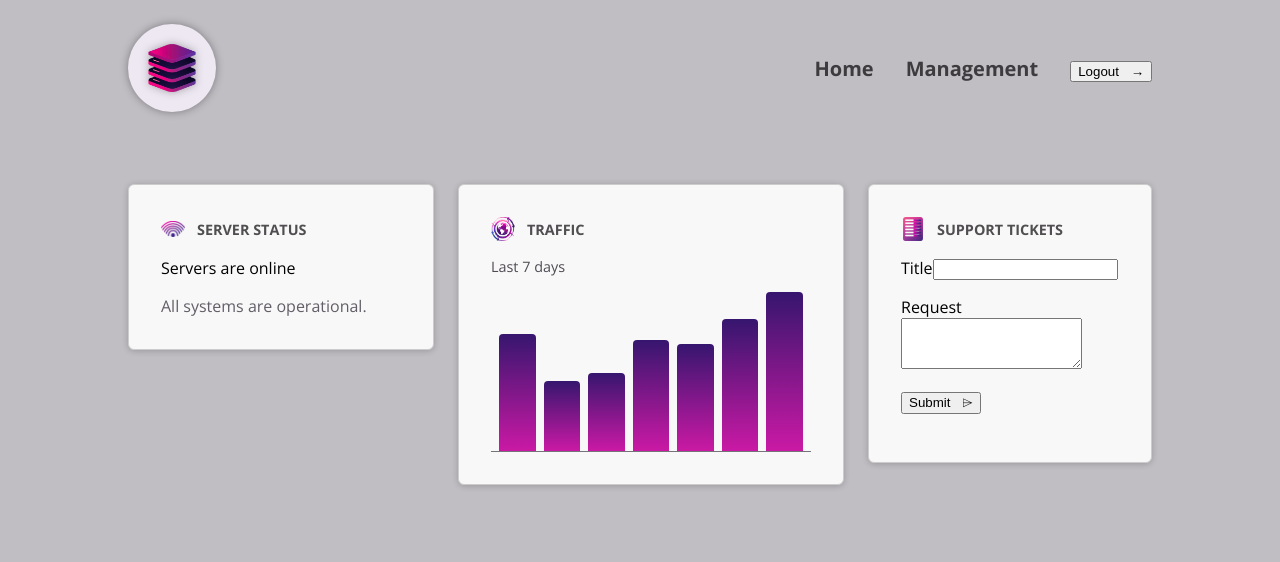
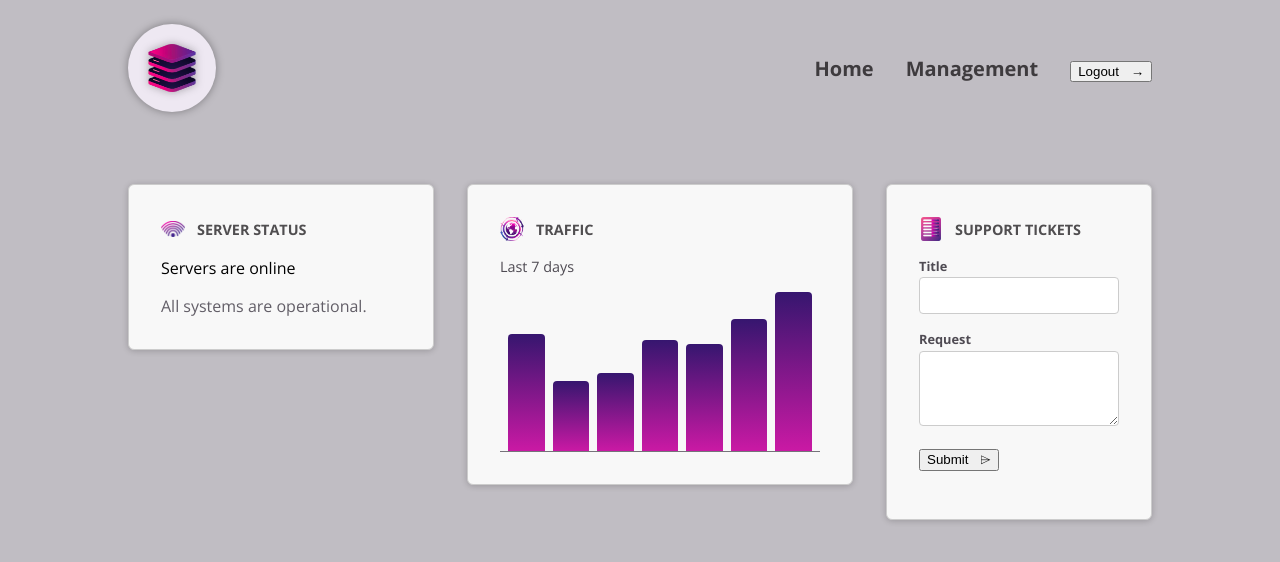
Before and after one commit to NerijusU/angular-dashboard, an Angular app: page / in a window 1280 px wide. Shown: the top 562 px of the page. Built offline with nearby package versions, Linux system fonts and the light colour scheme.

Commit message:
style: set encapsulation

```diff
--- a/src/app/shared/control/control.component.html
+++ b/src/app/shared/control/control.component.html
@@ -1,4 +1,4 @@
-<p>
+<p class="control">
   <label>{{ label() }}</label>
   <ng-content select="input, textarea" />
 </p>
--- a/src/app/shared/control/control.component.ts
+++ b/src/app/shared/control/control.component.ts
@@ -1,4 +1,4 @@
-import { Component, input } from '@angular/core';
+import { Component, input, ViewEncapsulation } from '@angular/core';
 
 @Component({
   selector: 'app-control',
@@ -6,6 +6,7 @@
   imports: [],
   templateUrl: './control.component.html',
   styleUrl: './control.component.css',
+  encapsulation: ViewEncapsulation.None, // styles become global
 })
 export class ControlComponent {
   label = input.required<string>();
```
